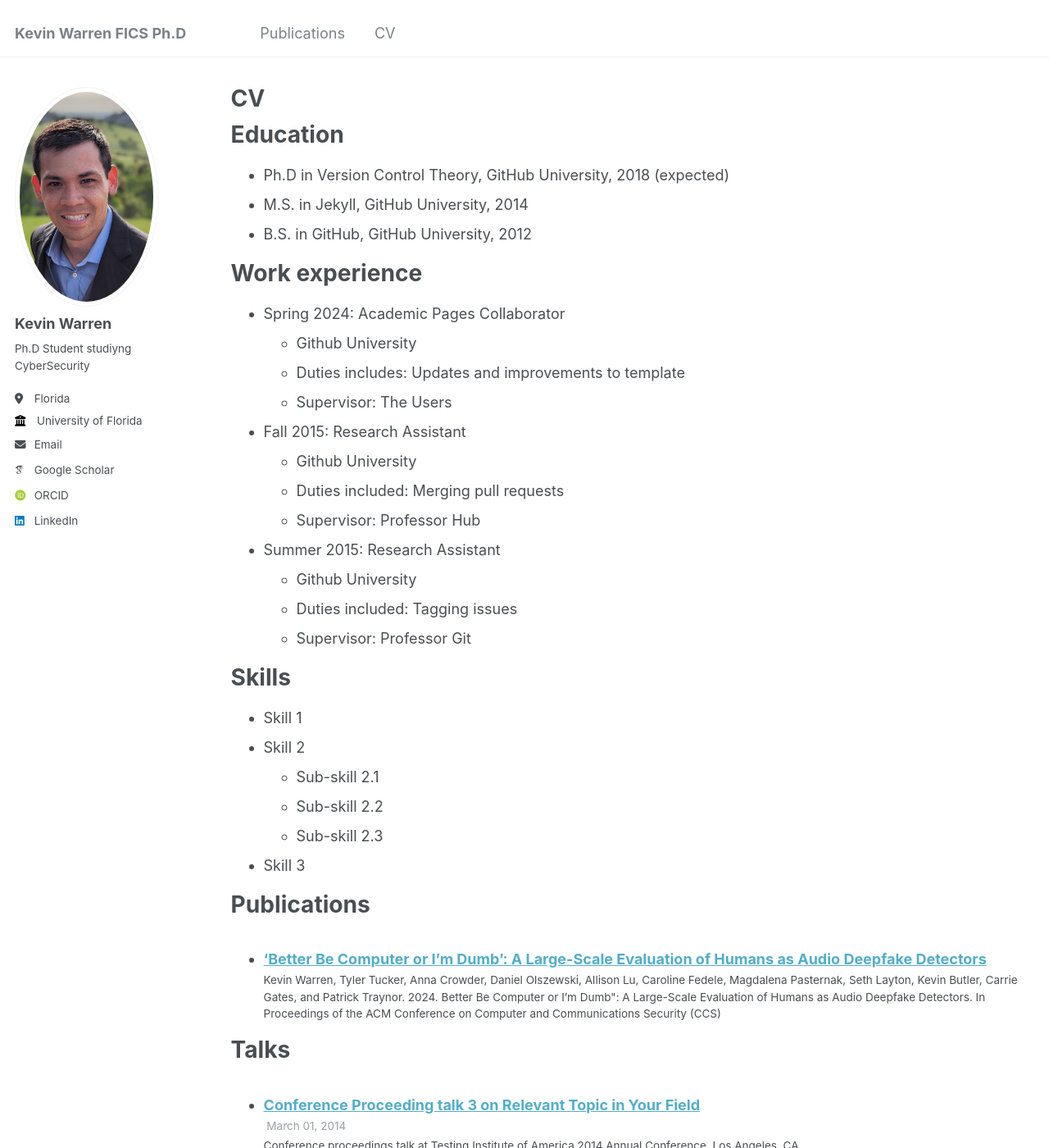
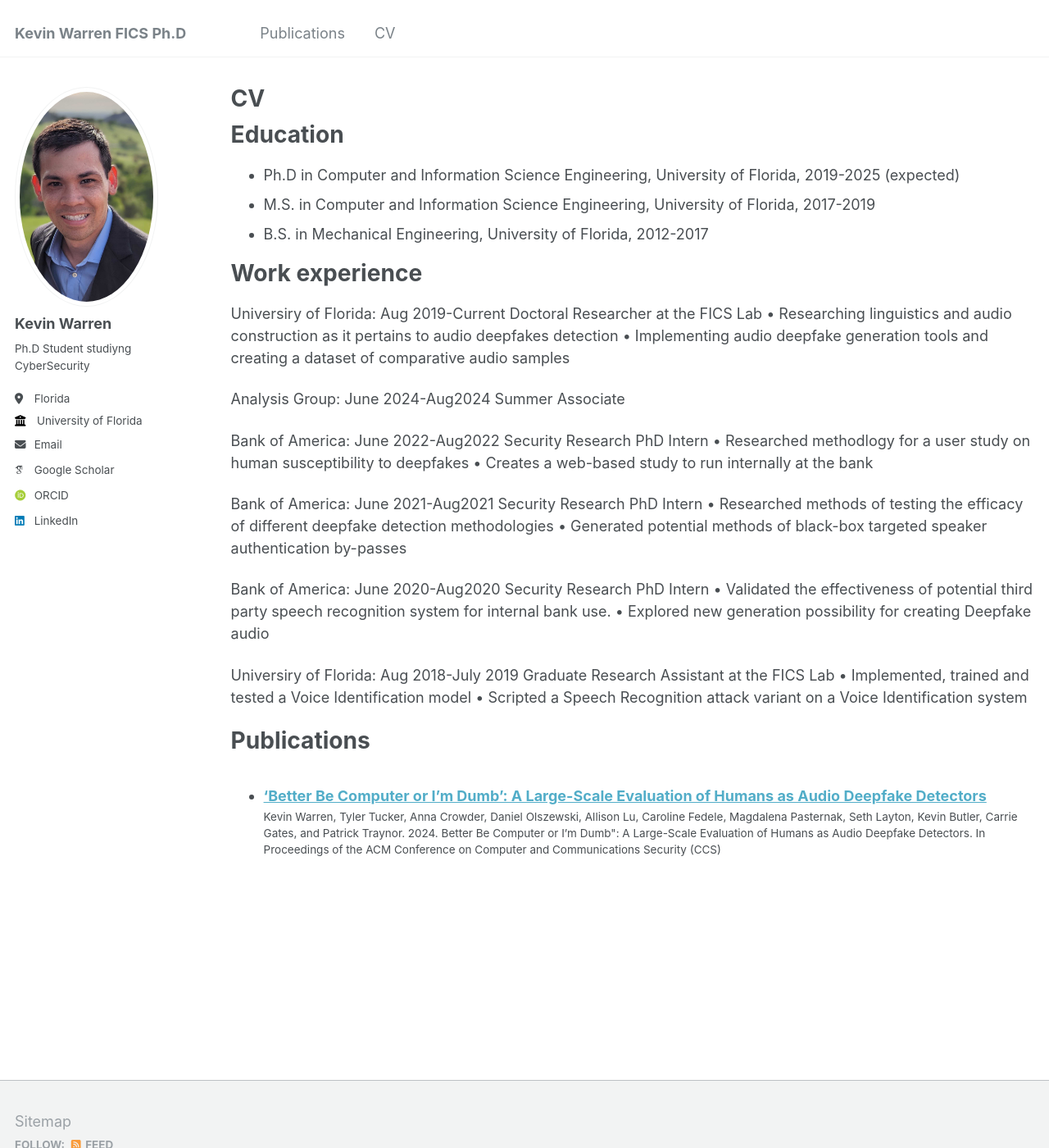
Before and after one commit to kwarren9413/kwarren9413.github.io, a Jekyll site: the page built from _pages/cv.md, in a window 1280 px wide and 1400 px high. Shown: the whole window at 82% size. Built offline with Jekyll 4.4.1, drawn with Linux system fonts in a browser that asks for light colours; some web fonts are replaced; some of the changed text lies outside the part shown.

Commit message:
Update cv.md

```diff
--- a/_pages/cv.md
+++ b/_pages/cv.md
@@ -11,54 +11,42 @@ redirect_from:
 
 Education
 ======
-* Ph.D in Version Control Theory, GitHub University, 2018 (expected)
-* M.S. in Jekyll, GitHub University, 2014
-* B.S. in GitHub, GitHub University, 2012
+* Ph.D in Computer and Information Science Engineering, University of Florida, 2019-2025 (expected)
+* M.S. in Computer and Information Science Engineering, University of Florida, 2017-2019
+* B.S. in Mechanical Engineering, University of Florida, 2012-2017
 
 Work experience
 ======
-* Spring 2024: Academic Pages Collaborator
-  * Github University
-  * Duties includes: Updates and improvements to template
-  * Supervisor: The Users
+Universiry of Florida: Aug 2019-Current
+Doctoral Researcher at the FICS Lab
+• Researching linguistics and audio construction as it pertains to audio deepfakes detection
+• Implementing audio deepfake generation tools and creating a dataset of comparative audio samples
 
-* Fall 2015: Research Assistant
-  * Github University
-  * Duties included: Merging pull requests
-  * Supervisor: Professor Hub
+Analysis Group: June 2024-Aug2024
+Summer Associate
 
-* Summer 2015: Research Assistant
-  * Github University
-  * Duties included: Tagging issues
-  * Supervisor: Professor Git
+Bank of America: June 2022-Aug2022
+Security Research PhD Intern
+• Researched methodlogy for a user study on human susceptibility to deepfakes
+• Creates a web-based study to run internally at the bank
 
-Skills
-======
-* Skill 1
-* Skill 2
-  * Sub-skill 2.1
-  * Sub-skill 2.2
-  * Sub-skill 2.3
-* Skill 3
+Bank of America: June 2021-Aug2021
+Security Research PhD Intern
+• Researched methods of testing the efficacy of different deepfake detection methodologies
+• Generated potential methods of black-box targeted speaker authentication by-passes
+
+Bank of America: June 2020-Aug2020
+Security Research PhD Intern
+• Validated the effectiveness of potential third party speech recognition system for internal bank use.
+• Explored new generation possibility for creating Deepfake audio
+
+Universiry of Florida: Aug 2018-July 2019
+Graduate Research Assistant at the FICS Lab
+• Implemented, trained and tested a Voice Identification model
+• Scripted a Speech Recognition attack variant on a Voice Identification system
 
 Publications
 ======
   <ul>{% for post in site.publications reversed %}
     {% include archive-single-cv.html %}
   {% endfor %}</ul>
-
-Talks
-======
-  <ul>{% for post in site.talks reversed %}
-    {% include archive-single-talk-cv.html  %}
-  {% endfor %}</ul>
-
-Teaching
-======
-  <ul>{% for post in site.teaching reversed %}
-    {% include archive-single-cv.html %}
-  {% endfor %}</ul>
-
-Service and leadership
-======
-* Currently signed in to 43 different slack teams
```
